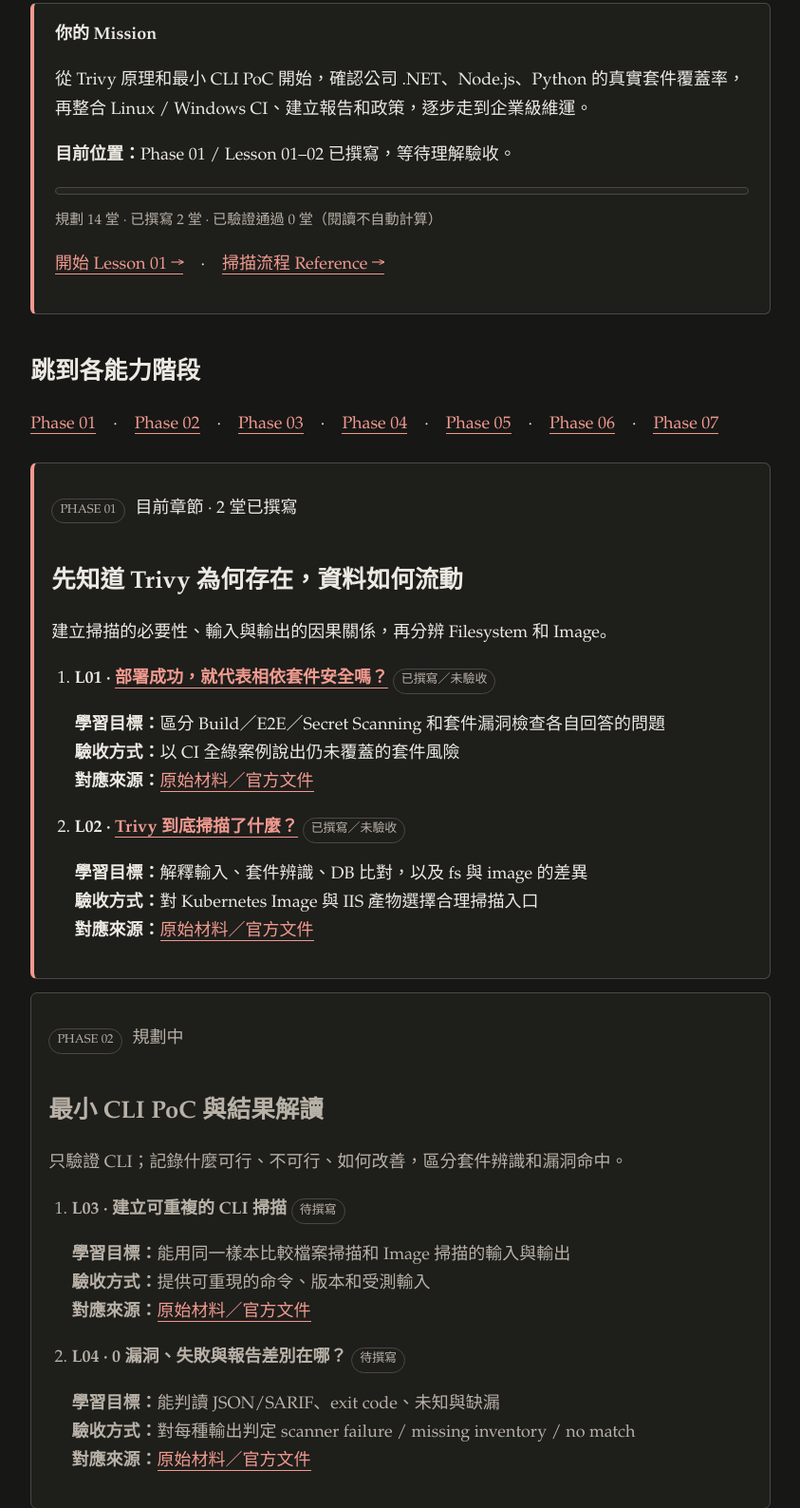
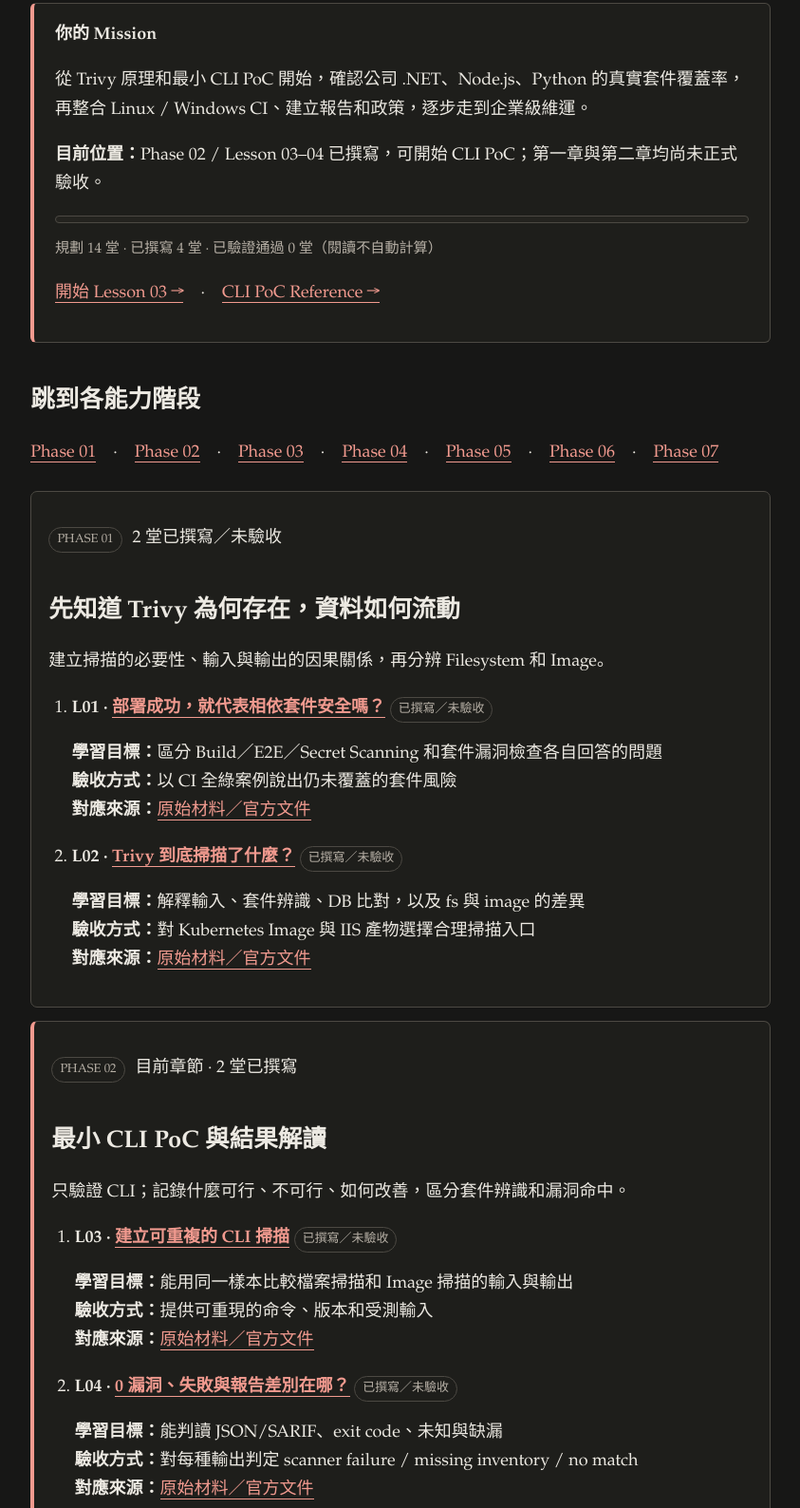
Before and after one commit to c0004512000/Learning, a plain HTML site: page Trivy/learning-map/index.html in a window 1280 px wide. Shown: the part 311-1899 px from the top of the page at 95% size, without its empty margins (218-1061 px from the left). Drawn offline with Linux system fonts and the light colour scheme.

Commit message:
docs(trivy): link Phase 02 and update learning progress

```diff
--- a/Trivy/learning-map/index.html
+++ b/Trivy/learning-map/index.html
@@ -1,10 +1,10 @@
 <!doctype html><html lang="zh-Hant" data-theme="dark"><head><meta charset="utf-8"><meta name="viewport" content="width=device-width,initial-scale=1"><meta name="description" content="Trivy 七階段、十四堂課學習地圖"><title>Course Map｜Trivy Learning</title><link rel="stylesheet" href="../assets/style.css"></head><body><nav aria-label="主要導覽"><a href="../index.html">Trivy 首頁</a>　/　學習地圖　/　<a href="../lessons/0001-why-trivy.html">Lesson 01</a></nav><main><p class="subtitle">COURSE MAP / 7 MILESTONES / 14 PLANNED LESSONS</p><h1>Trivy 學習地圖</h1><p>這不是單純列待辦事項；每個階段都標示能力、課程、驗收方式與來源。未撰寫的課不會建立假的連結。</p>
-<div class="box"><strong>你的 Mission</strong><p>從 Trivy 原理和最小 CLI PoC 開始，確認公司 .NET、Node.js、Python 的真實套件覆蓋率，再整合 Linux / Windows CI、建立報告和政策，逐步走到企業級維運。</p><p><strong>目前位置：</strong>Phase 01 / Lesson 01–02 已撰寫，等待理解驗收。</p><div class="progress" role="progressbar" aria-label="正式理解驗收 0 / 14" aria-valuenow="0" aria-valuemin="0" aria-valuemax="14"><span style="width:0%"></span></div><p class="cite">規劃 14 堂 · 已撰寫 2 堂 · 已驗證通過 0 堂（閱讀不自動計算）</p><p><a href="../lessons/0001-why-trivy.html">開始 Lesson 01 →</a>　·　<a href="../reference/0001-scan-pipeline.html">掃描流程 Reference →</a></p></div>
+<div class="box"><strong>你的 Mission</strong><p>從 Trivy 原理和最小 CLI PoC 開始，確認公司 .NET、Node.js、Python 的真實套件覆蓋率，再整合 Linux / Windows CI、建立報告和政策，逐步走到企業級維運。</p><p><strong>目前位置：</strong>Phase 02 / Lesson 03–04 已撰寫，可開始 CLI PoC；第一章與第二章均尚未正式驗收。</p><div class="progress" role="progressbar" aria-label="正式理解驗收 0 / 14" aria-valuenow="0" aria-valuemin="0" aria-valuemax="14"><span style="width:0%"></span></div><p class="cite">規劃 14 堂 · 已撰寫 4 堂 · 已驗證通過 0 堂（閱讀不自動計算）</p><p><a href="../lessons/0003-repeatable-cli-poc.html">開始 Lesson 03 →</a>　·　<a href="../reference/0002-cli-poc.html">CLI PoC Reference →</a></p></div>
 <h2>跳到各能力階段</h2><nav aria-label="章節捷徑"><a href="#phase-1">Phase 01</a>　·　<a href="#phase-2">Phase 02</a>　·　<a href="#phase-3">Phase 03</a>　·　<a href="#phase-4">Phase 04</a>　·　<a href="#phase-5">Phase 05</a>　·　<a href="#phase-6">Phase 06</a>　·　<a href="#phase-7">Phase 07</a></nav>
-<div class="course-map"><section class="course-item current" id="phase-1"><p><span class="tag">PHASE 01</span> 目前章節 · 2 堂已撰寫</p><h2>先知道 Trivy 為何存在，資料如何流動</h2><p>建立掃描的必要性、輸入與輸出的因果關係，再分辨 Filesystem 和 Image。</p><ol><li><strong>L01 · <a href="../lessons/0001-why-trivy.html">部署成功，就代表相依套件安全嗎？</a></strong> <span class="tag">已撰寫／未驗收</span><p><strong>學習目標：</strong>區分 Build／E2E／Secret Scanning 和套件漏洞檢查各自回答的問題<br><strong>驗收方式：</strong>以 CI 全綠案例說出仍未覆蓋的套件風險<br><strong>對應來源：</strong><a href="https://trivy.dev/docs/latest/guide/target/filesystem/">原始材料／官方文件</a></p></li>
+<div class="course-map"><section class="course-item" id="phase-1"><p><span class="tag">PHASE 01</span> 2 堂已撰寫／未驗收</p><h2>先知道 Trivy 為何存在，資料如何流動</h2><p>建立掃描的必要性、輸入與輸出的因果關係，再分辨 Filesystem 和 Image。</p><ol><li><strong>L01 · <a href="../lessons/0001-why-trivy.html">部署成功，就代表相依套件安全嗎？</a></strong> <span class="tag">已撰寫／未驗收</span><p><strong>學習目標：</strong>區分 Build／E2E／Secret Scanning 和套件漏洞檢查各自回答的問題<br><strong>驗收方式：</strong>以 CI 全綠案例說出仍未覆蓋的套件風險<br><strong>對應來源：</strong><a href="https://trivy.dev/docs/latest/guide/target/filesystem/">原始材料／官方文件</a></p></li>
 <li><strong>L02 · <a href="../lessons/0002-how-trivy-scans.html">Trivy 到底掃描了什麼？</a></strong> <span class="tag">已撰寫／未驗收</span><p><strong>學習目標：</strong>解釋輸入、套件辨識、DB 比對，以及 fs 與 image 的差異<br><strong>驗收方式：</strong>對 Kubernetes Image 與 IIS 產物選擇合理掃描入口<br><strong>對應來源：</strong><a href="https://trivy.dev/docs/latest/guide/target/container_image/">原始材料／官方文件</a></p></li></ol></section>
-<section class="course-item future" id="phase-2"><p><span class="tag">PHASE 02</span> 規劃中</p><h2>最小 CLI PoC 與結果解讀</h2><p>只驗證 CLI；記錄什麼可行、不可行、如何改善，區分套件辨識和漏洞命中。</p><ol><li><strong>L03 · 建立可重複的 CLI 掃描</strong> <span class="tag">待撰寫</span><p><strong>學習目標：</strong>能用同一樣本比較檔案掃描和 Image 掃描的輸入與輸出<br><strong>驗收方式：</strong>提供可重現的命令、版本和受測輸入<br><strong>對應來源：</strong><a href="https://trivy.dev/docs/latest/guide/target/filesystem/">原始材料／官方文件</a></p></li>
-<li><strong>L04 · 0 漏洞、失敗與報告差別在哪？</strong> <span class="tag">待撰寫</span><p><strong>學習目標：</strong>能判讀 JSON/SARIF、exit code、未知與缺漏<br><strong>驗收方式：</strong>對每種輸出判定 scanner failure / missing inventory / no match<br><strong>對應來源：</strong><a href="https://trivy.dev/docs/latest/guide/configuration/reporting/">原始材料／官方文件</a></p></li></ol></section>
+<section class="course-item current" id="phase-2"><p><span class="tag">PHASE 02</span> 目前章節 · 2 堂已撰寫</p><h2>最小 CLI PoC 與結果解讀</h2><p>只驗證 CLI；記錄什麼可行、不可行、如何改善，區分套件辨識和漏洞命中。</p><ol><li><strong>L03 · <a href="../lessons/0003-repeatable-cli-poc.html">建立可重複的 CLI 掃描</a></strong> <span class="tag">已撰寫／未驗收</span><p><strong>學習目標：</strong>能用同一樣本比較檔案掃描和 Image 掃描的輸入與輸出<br><strong>驗收方式：</strong>提供可重現的命令、版本和受測輸入<br><strong>對應來源：</strong><a href="https://trivy.dev/docs/latest/guide/target/filesystem/">原始材料／官方文件</a></p></li>
+<li><strong>L04 · <a href="../lessons/0004-reading-scan-results.html">0 漏洞、失敗與報告差別在哪？</a></strong> <span class="tag">已撰寫／未驗收</span><p><strong>學習目標：</strong>能判讀 JSON/SARIF、exit code、未知與缺漏<br><strong>驗收方式：</strong>對每種輸出判定 scanner failure / missing inventory / no match<br><strong>對應來源：</strong><a href="https://trivy.dev/docs/latest/guide/configuration/reporting/">原始材料／官方文件</a></p></li></ol></section>
 <section class="course-item future" id="phase-3"><p><span class="tag">PHASE 03</span> 規劃中</p><h2>讓掃描資料與實際部署一致</h2><p>檢查套件和建置格式：.NET、Node.js、Python，以及 Docker / IIS publish 的產物差別。</p><ol><li><strong>L05 · .NET 與 Node 的套件怎樣才算被看見？</strong> <span class="tag">待撰寫</span><p><strong>學習目標：</strong>解釋 packages.config、packages.lock.json、npm/pnpm lockfile 的資訊差異<br><strong>驗收方式：</strong>對照直接、間接依賴與已解析版本清單<br><strong>對應來源：</strong><a href="https://trivy.dev/docs/latest/guide/coverage/language/dotnet/">原始材料／官方文件</a></p></li>
 <li><strong>L06 · Python freeze 和最終部署產物能對上嗎？</strong> <span class="tag">待撰寫</span><p><strong>學習目標：</strong>知道 requirements、pip freeze、venv 及 Image 的可觀察範圍<br><strong>驗收方式：</strong>證明 freeze 來自正確環境且掃描資料符合部署內容<br><strong>對應來源：</strong><a href="https://trivy.dev/docs/latest/guide/coverage/language/python/">原始材料／官方文件</a></p></li></ol></section>
 <section class="course-item future" id="phase-4"><p><span class="tag">PHASE 04</span> 規劃中</p><h2>接到現有 GitHub Actions</h2><p>以 Linux ARC 與 Windows IIS 的實際 workflow 決定掃描時機；先產報告，不阻擋。</p><ol><li><strong>L07 · Runner 能穩定執行掃描嗎？</strong> <span class="tag">待撰寫</span><p><strong>學習目標：</strong>確認 CLI 版本固定、DB、CA、Proxy、Docker Socket、Windows 差異<br><strong>驗收方式：</strong>有成功和失敗情境的可重測證據<br><strong>對應來源：</strong><a href="https://github.com/aquasecurity/trivy-action">原始材料／官方文件</a></p></li>
@@ -16,4 +16,4 @@
 <section class="course-item future" id="phase-7"><p><span class="tag">PHASE 07</span> 規劃中</p><h2>漸進導入與長期維運</h2><p>掌握掃描覆蓋率、誤報、例外到期、更新及新 CVE 出現時的重新掃描。</p><ol><li><strong>L13 · 分批導入怎麼量化覆蓋率？</strong> <span class="tag">待撰寫</span><p><strong>學習目標：</strong>以專案語言和產物格式建立可驗證的支援矩陣<br><strong>驗收方式：</strong>看得出哪些服務有掃、哪些缺資料<br><strong>對應來源：</strong><a href="https://trivy.dev/docs/latest/guide/target/filesystem/">原始材料／官方文件</a></p></li>
 <li><strong>L14 · 上線後資料庫、工具與重新掃描怎麼維護？</strong> <span class="tag">待撰寫</span><p><strong>學習目標：</strong>理解版本固定、維護、掃描結果保存、新漏洞再發現<br><strong>驗收方式：</strong>提出升級／回復／定期再掃描的操作方案<br><strong>對應來源：</strong><a href="https://trivy.dev/docs/latest/guide/target/container_image/">原始材料／官方文件</a></p></li></ol></section></div>
 <h2>來源、證據與後續驗收</h2><p>教材的出發點是目前實際 GitHub workflow 和先前 CLI PoC；官方 Trivy 文件用於校對工具行為。相關路徑：<a href="https://github.com/c0004512000/Learning/blob/main/Trivy/RESOURCES.md">RESOURCES</a>、<a href="https://github.com/c0004512000/Learning/blob/main/Trivy/sources/materials/README.md">起始材料</a>、<a href="https://github.com/c0004512000/Learning/blob/main/Trivy/sources/evidence/2026-11-18-source-baseline.md">來源證據</a>。</p>
-<p>第一章學完後，應透過自己推導和情境問答證明理解；正式 PoC、CI Runner 可用性和 Gate 阻擋尚未執行。</p></main><footer class="lesson-nav"><a href="../index.html">← 回 Trivy 首頁</a><a href="../lessons/0001-why-trivy.html">開始 Lesson 01 →</a></footer><script src="../assets/theme.js" defer></script></body></html>
+<p>Phase 02 已提供可重現的 CLI 實驗與預期結果，請以實際輸出和情境問答完成理解驗收。既有 PoC 數據沿用，本次未重跑；公司 Runner 與 Gate 阻擋亦尚未實測。<a href="https://github.com/c0004512000/Learning/blob/main/Trivy/sources/evidence/2026-11-19-cli-poc.md">Phase 02 來源證據</a>。</p></main><footer class="lesson-nav"><a href="../index.html">← 回 Trivy 首頁</a><a href="../lessons/0003-repeatable-cli-poc.html">開始 Lesson 03 →</a></footer><script src="../assets/theme.js" defer></script></body></html>
```
